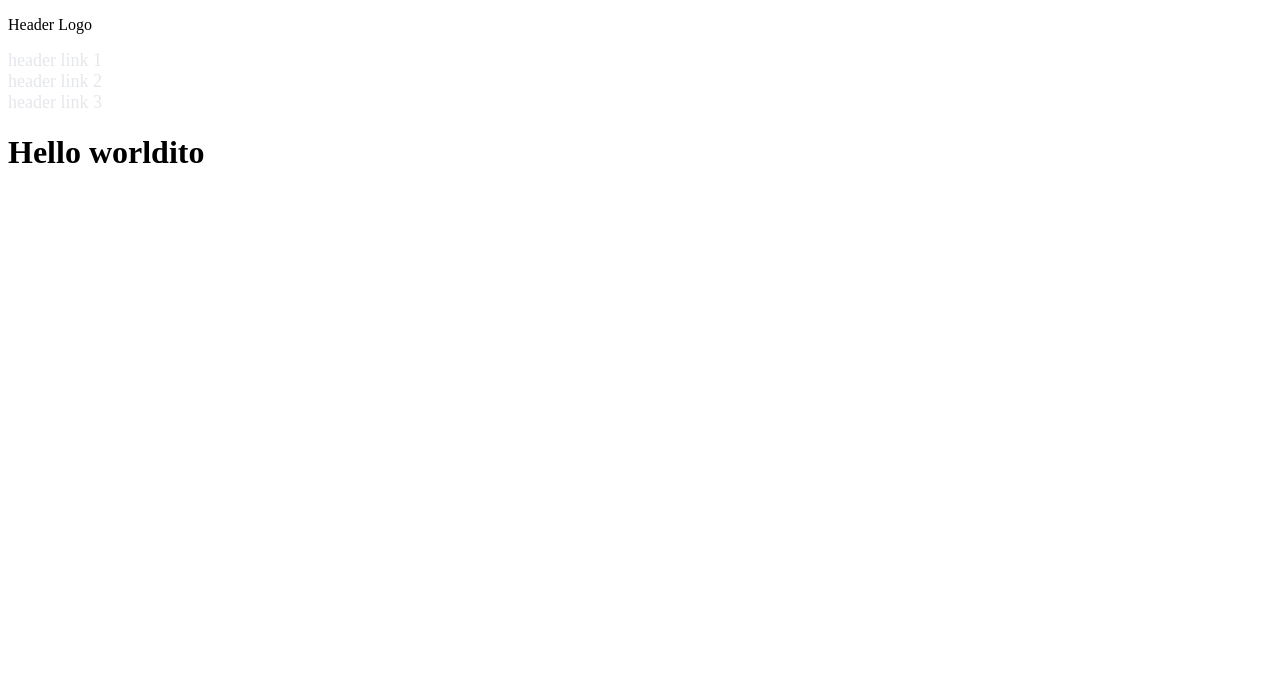
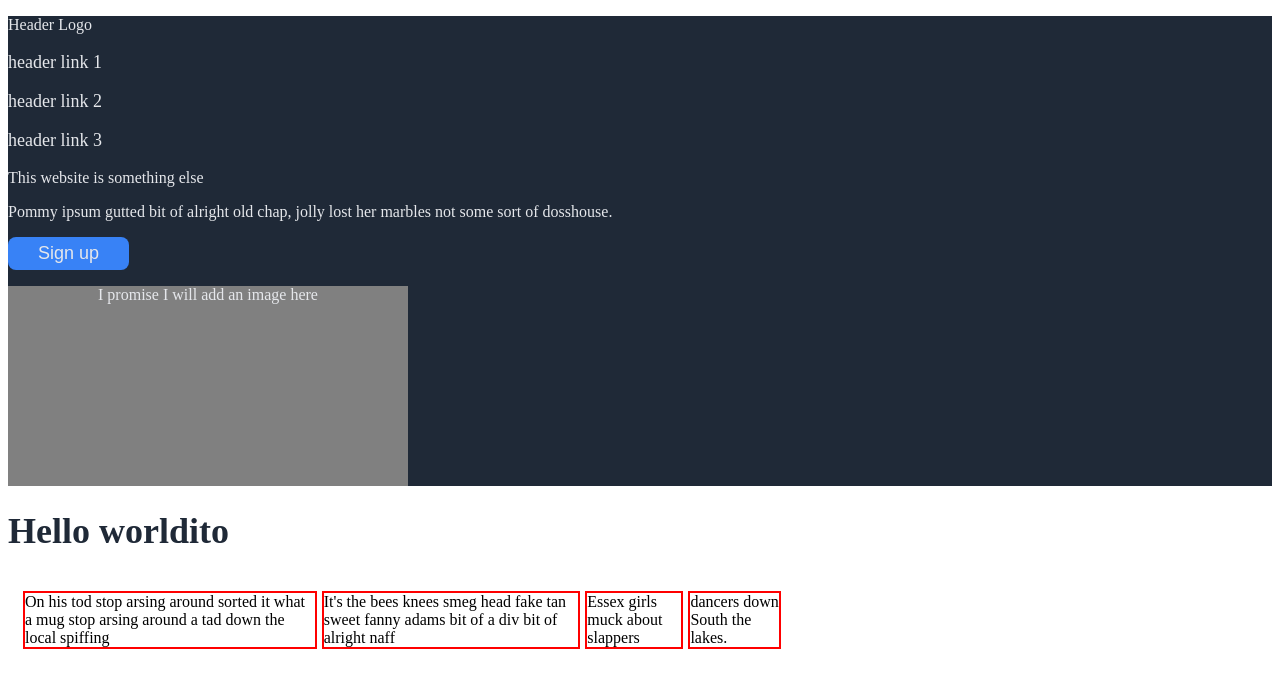
Before and after one commit to joaofsantos16/landing-page, a plain HTML site: page index.html in a window 1280 px wide. Drawn offline with Linux system fonts and the light colour scheme.

Commit message:
Expand index.html and styles.css

```diff
--- a/index.html
+++ b/index.html
@@ -9,13 +9,29 @@
 </head>
 
 <header>
-    <p>Header Logo</p>
-    <div class="header-text">header link 1</div>
-    <div class="header-text">header link 2</div>
-    <div class="header-text">header link 3</div>
+    <p class = "header-logo-text">Header Logo</p>
+    <div class="header-dropdown">
+            <!-- enter flex property here -->
+        <p class="header-text">header link 1</p>
+        <p class="header-text">header link 2</p>
+        <p class="header-text">header link 3</p>
+    </div>
+
+    <div class="hero">
+        <p class = "hero-main-text">This website is something else</p>
+        <p class = "hero-secondary-text">Pommy ipsum gutted bit of alright old chap, jolly lost her marbles not some sort of dosshouse.</p>
+        <button class = "button">Sign up</button>
+        <p class = "hero-image-placeholder">I promise I will add an image here</p>
+    </div>
 </header>
 
 <body>
-    <h1>Hello worldito</h1>
+    <h1 class="h1">Hello worldito</h1>
+    <div class= "flex-container">
+        <div class="flex-items">On his tod stop arsing around sorted it what a mug stop arsing around a tad down the local spiffing</div>
+        <div class="flex-items">It's the bees knees smeg head fake tan sweet fanny adams bit of a div bit of alright naff</div>
+        <div class="flex-items">Essex girls muck about slappers</div>
+        <div class="flex-items">dancers down South the lakes. </div>
+    </div>
 </body>
 </html>
--- a/styles.css
+++ b/styles.css
@@ -1,4 +1,61 @@
+header, footer{
+    color: #e5e7eb;
+    background: #1F2937;
+}
+
 .header-text{
-    color: #e5e7eb; ;
     font-size: 18px;
 }
+
+.hero{
+
+}
+
+.hero-image-placeholder{
+    width: 400px;
+    height: 200px;
+    background-color: grey;
+    text-align: center;
+    /* need to align to the middle */
+}
+
+.button{
+    background-color:#3882F6;
+    border: none;
+    color: #e5e7eb;
+    border-radius: 8px;
+    padding: 6px 30px;
+    text-align: center;
+    transition-duration: 0.25s;
+    cursor: pointer;
+    font-size: 18px;
+
+}
+.button:hover{
+    background-color: #0159e6;
+    box-shadow: 0px 0px 8px -6px #e5e7eb;
+}
+
+.h1{
+    font-size: 36px;
+    color: #1F2937;
+    font-weight: extra-bold;
+}
+
+.flex-container{
+    display: flex;
+    justify-content: center;
+    align-content: center;
+    flex-wrap: nowrap;
+    align-items: flex-start;
+
+    width: 60%;
+    padding: 15px;
+    gap: 5px;
+}
+
+.flex-items{
+    border: 2px solid red;
+    display: block;
+    flex-grow: 0;
+}
```
